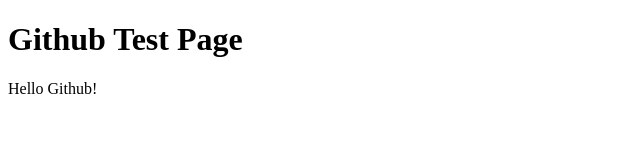
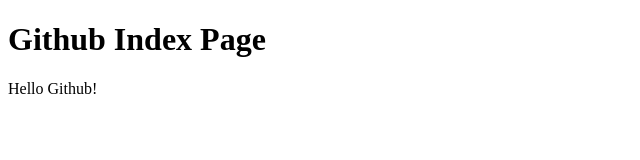
Before and after one commit to AJHawk1/AJHawk1.github.io, a plain HTML site: page index.html in a window 1280 px wide. Shown: the whole page, without its empty margins (0-640 px from the left). Drawn offline with Linux system fonts and the light colour scheme.

Commit message:
Update index.html

```diff
--- a/index.html
+++ b/index.html
@@ -6,7 +6,7 @@
 </head>
 <body>
 
-   <h1>Github Test Page</h1>
+   <h1>Github Index Page</h1>
 
    <p>Hello Github!</p>
 
```
